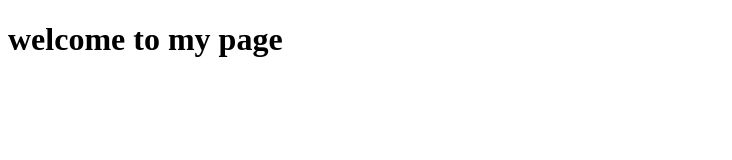
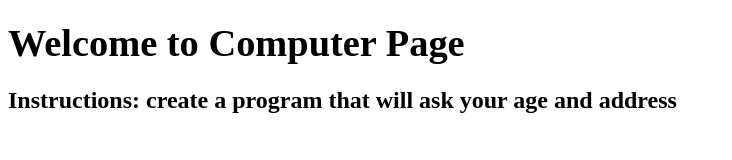
Before and after one commit to leonyDagum/sirdee-test, a plain HTML site: page index.html in a window 1280 px wide. Shown: the whole page, without its empty margins (0-732 px from the left). Drawn offline with Linux system fonts and the light colour scheme.

Commit message:
little changes

```diff
--- a/index.html
+++ b/index.html
@@ -6,6 +6,7 @@
 	<title>My Homepage</title>
 </head>
 <body>
-<h1>welcome to my page</h1>
+<h1><big>Welcome to Computer Page</big></h1>
+<h2>Instructions: create a program that will ask your age and address</h2>
 </body>
 </html>
```
